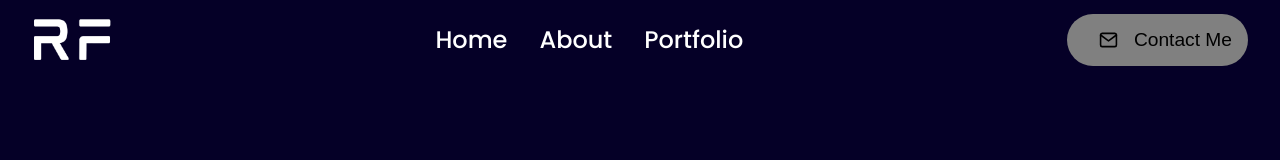
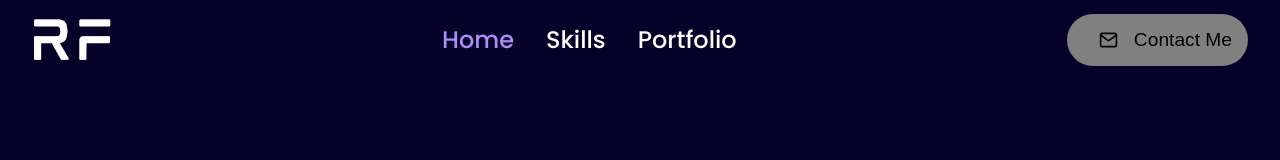
Before and after one commit to rfingerhut93/react-portfolio, a React (Create React App) app: page / in a window 1280 px wide. Shown: the top 160 px of the page. Built offline with nearby package versions, Linux system fonts and the light colour scheme.

Commit message:
Add scrolling effects

```diff
--- a/src/components/NavBar/NavBar.js
+++ b/src/components/NavBar/NavBar.js
@@ -8,12 +8,13 @@ const NavBar = () => {
         <nav className="navbar">
             <img src={logo} alt="logo" className="logo" />
             <div className="desktop-menu">
-                <Link to="/" className="desktop-menu-list-item">Home</Link>
-                <Link className="desktop-menu-list-item">About</Link>
-                <Link className="desktop-menu-list-item">Portfolio</Link>
-                {/* <Link className="desktop-menu-list-item">Clients</Link> */}
+                <Link activeClass='active' to="hero-section" spy={true} smooth={true} offset={-100} duration={500}className="desktop-menu-list-item">Home</Link>
+                <Link activeClass='active' to="skills-section" className="desktop-menu-list-item" spy={true} smooth={true} offset={-100} duration={500}>Skills</Link>
+                <Link activeClass='active' to="portfolio-section" className="desktop-menu-list-item" spy={true} smooth={true} offset={-100} duration={500}>Portfolio</Link>
             </div>
-            <button className="desktop-menu-btn">
+            <button className="desktop-menu-btn" onClick={() => {
+                document.getElementById('contact-form').scrollIntoView({behavior: 'smooth'});
+            }}>
                 <img src={mail} alt="email icon" className="desktop-menu-email-icon"/>Contact Me
             </button>
         </nav>
--- a/src/components/NavBar/navbar.css
+++ b/src/components/NavBar/navbar.css
@@ -26,9 +26,9 @@
     color: white;
 
     &:hover{
-        color: rgb(248, 141, 216);
+        color: var(--highlight-color);
         padding-bottom: 0.5rem;
-        border-bottom: 3px solid rgb(248, 141, 216);
+        border-bottom: 3px solid var(--highlight-color);
     }
 }
 
@@ -52,6 +52,10 @@
     margin: 1rem;
 }
 
+.active{
+    color: var(--highlight-color);
+}
+
 @media screen and (max-width: 840px) {
     .navbar{
         width: 100%;
```
